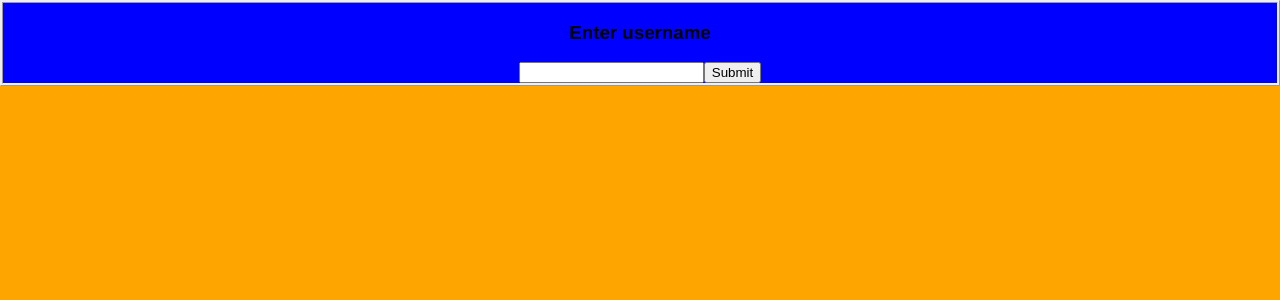
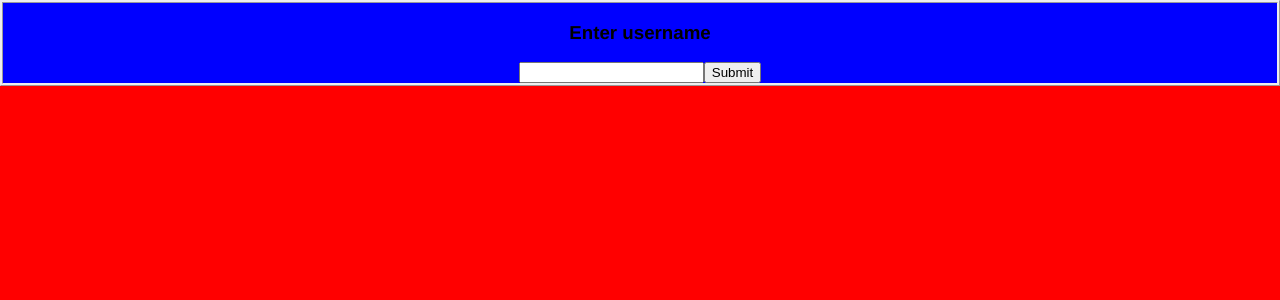
Before and after one commit to timdecillis/swolemate, a React (Create React App) app in the folder client/: page / in a window 1280 px wide. Shown: the top 300 px of the page. Built offline with nearby package versions, Linux system fonts and the light colour scheme.

Commit message:
updated one color

```diff
--- a/client/src/styles.css
+++ b/client/src/styles.css
@@ -13,7 +13,6 @@ body {
   font-family:'Helvetica';
   height: 100%;
   width: 100%;
-  background-color: orange;
   height: 100vh;
 }
 
```
